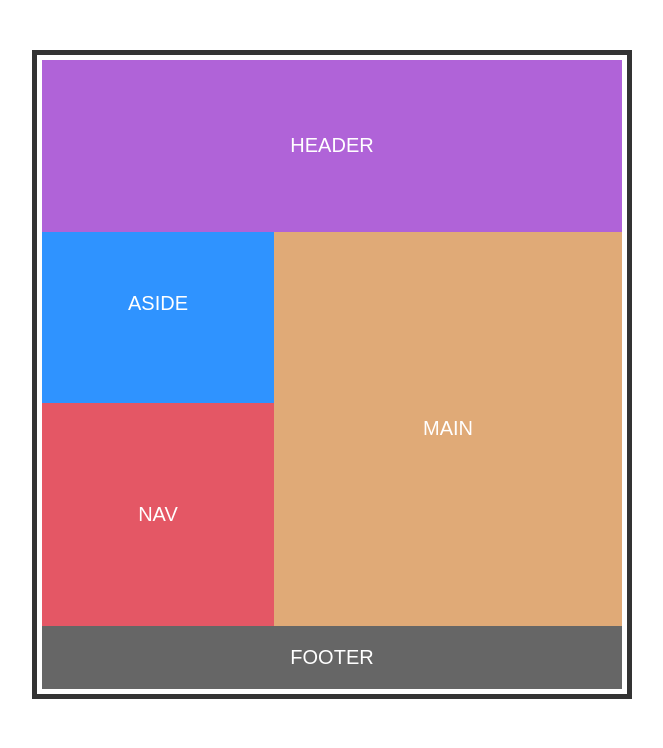
After one commit to Mufliha-Hafsyah/Desain-Pemrograman-Web, a PHP site: page /grid.html in a window 1280 px wide. The commit adds this page. Shown: the top 748 px of the page, without its empty margins (308-971 px from the left). Run offline with PHP 8.4, Linux system fonts and the light colour scheme.

Commit message:
tugas jobsheet 2

```diff
--- /dev/null
+++ b/dasarWeb/grid.html
@@ -0,0 +1,80 @@
+<!DOCTYPE html>
+<html>
+<head>
+    <title>Grid</title>
+    <style>
+        body,
+        html {
+            margin: 0;
+            padding: 0;
+            font-size: 20px;
+            font-family: arial;
+            color: white;
+            text-transform: uppercase;
+            text-align: center;
+        }
+
+        .container {
+            width: 600px;
+            margin: 50px auto;
+            border: 5px solid #333;
+            box-sizing: border-box;
+            padding: 5px;
+            display: grid;
+            grid-template-areas: "header header"
+                "aside main"
+                "nav main"
+                "footer footer";
+            grid-template-columns: 1fr 1.5fr;
+            grid-template-rows: 1fr 1fr 1.3fr;
+        }
+
+        header {
+            grid-area: header;
+            background-color: #B063D8;
+            display: flex;
+            justify-content: center;
+            align-items: center;
+        }
+
+        aside {
+            grid-area: aside;
+            background-color: #2F93FF;
+            padding: 60px 0;
+        }
+
+        nav {
+            grid-area: nav;
+            background-color: #E45765;
+            padding: 100px 0;
+        }
+
+        main {
+            grid-area: main;
+            background-color: #E0AA77;
+            box-sizing: border-box;
+            flex: 1.5;
+            display: flex;
+            justify-content: center;
+            align-items: center;
+        }
+
+        footer {
+            grid-area: footer;
+            background-color: #666;
+            padding: 20px 0;
+        }
+    </style>
+</head>
+
+<body>
+    <div class="container">
+        <header>Header</header>
+        <aside>Aside</aside>
+        <nav>Nav</nav>
+        <main>Main</main>
+        <footer>Footer</footer>
+    </div>
+</body>
+
+</html>
```
Also changed, not shown: dasarWeb/flexbox.html (+10 -9 lines), dasarWeb/index1.html (added, +45 -0 lines), dasarWeb/style2.css (+45 -2 lines).
